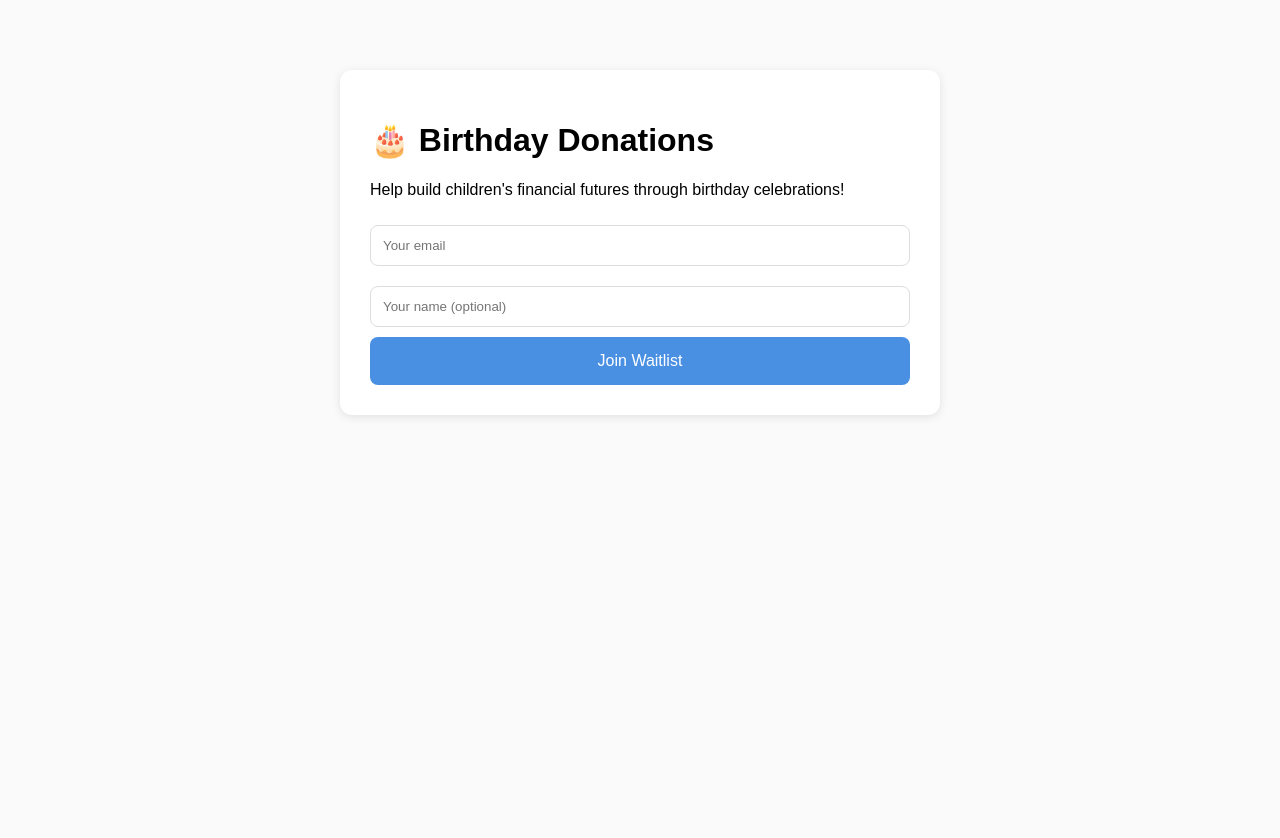
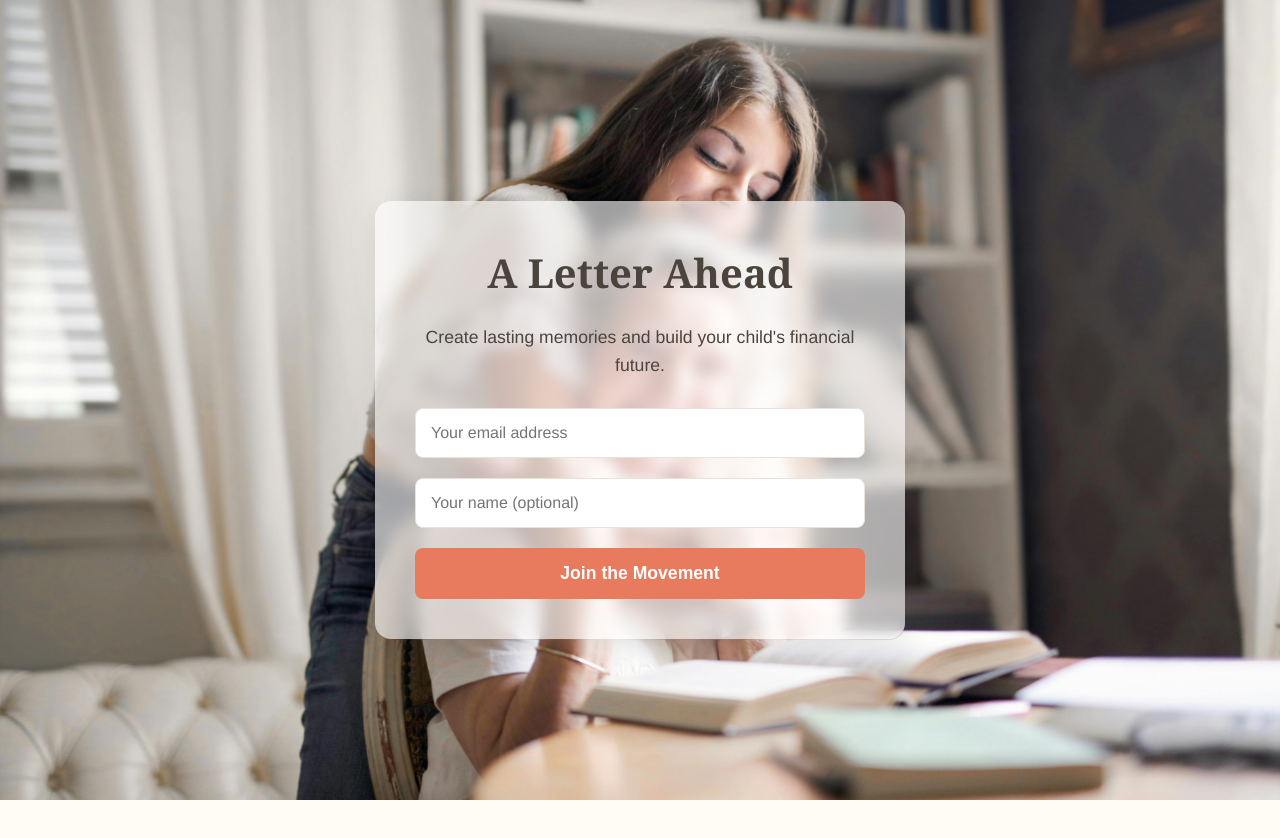
Before and after one commit to HaroldRobson/EncodeHackathonWebDev, a plain HTML site: page web/landing-page/index.html in a window 1280 px wide. Before the commit the page ends 800 px from the top, so only its background shows below. Drawn offline with Linux system fonts and the light colour scheme.

Commit message:
remade landing page

```diff
--- a/web/landing-page/index.html
+++ b/web/landing-page/index.html
@@ -3,79 +3,220 @@
 <head>
     <meta charset="UTF-8">
     <meta name="viewport" content="width=device-width, initial-scale=1.0">
-    <title>Birthday Donations - Join Waitlist</title>
+    <title>Birthday Donations - Join The Movement</title>
     <style>
+        :root {
+            --color-background: #FFFBF5;
+            --color-text: #4A443D;
+            --color-primary: #E87A5D;
+            --color-primary-hover: #D96C4E;
+            --color-accent: #F3B869;
+            --color-border: #EAE2D8;
+            --color-success: #70A9A1;
+            --color-error: #E56B6F;
+        }
+
         body {
-            font-family: Arial, sans-serif;
-            max-width: 600px;
-            margin: 50px auto;
+            font-family: 'Helvetica Neue', Helvetica, Arial, sans-serif;
+            background-color: var(--color-background);
+            color: var(--color-text);
+            margin: 0;
+            padding: 0;
+            line-height: 1.6;
+            overflow-x: hidden;
+        }
+
+        .background-carousel {
+            position: fixed;
+            top: 0;
+            left: 0;
+            width: 100%;
+            height: 100vh;
+            z-index: -2;
+            background-color: var(--color-background);
+        }
+
+        .background-carousel::after {
+            content: '';
+            position: absolute;
+            top: 0;
+            left: 0;
+            width: 100%;
+            height: 100%;
+            background: rgba(255, 251, 245, 0.6); /* Semi-transparent overlay */
+            z-index: -1;
+        }
+
+        .carousel-image {
+            position: absolute;
+            top: 0;
+            left: 0;
+            width: 100%;
+            height: 100%;
+            background-size: cover;
+            background-position: center;
+            opacity: 0;
+            animation: imageFade 36s linear infinite;
+        }
+
+        /* Stagger the animations */
+        .carousel-image:nth-child(1) { background-image: url('picture_1.jpg'); animation-delay: 0s; }
+        .carousel-image:nth-child(2) { background-image: url('picture_2.jpg'); animation-delay: 6s; }
+        .carousel-image:nth-child(3) { background-image: url('picture_3.jpg'); animation-delay: 12s; }
+        .carousel-image:nth-child(4) { background-image: url('picture_4.jpg'); animation-delay: 18s; }
+        .carousel-image:nth-child(5) { background-image: url('picture_5.jpg'); animation-delay: 24s; }
+        .carousel-image:nth-child(6) { background-image: url('picture_6.jpg'); animation-delay: 30s; }
+
+        @keyframes imageFade {
+            0% { opacity: 0; }
+            8% { opacity: 1; } /* Fade In */
+            17% { opacity: 1; } /* Hold */
+            25% { opacity: 0; } /* Fade Out */
+            100% { opacity: 0; }
+        }
+
+        .content-wrapper {
+            display: flex;
+            justify-content: center;
+            align-items: center;
+            min-height: 100vh;
             padding: 20px;
-            background: #fafafa;
         }
+
         .form-container {
-            background: white;
-            padding: 30px;
-            border-radius: 12px;
-            box-shadow: 0 2px 10px rgba(0,0,0,0.1);
+            background: rgba(255, 255, 255, 0.62); /* Subtle transparency */
+            -webkit-backdrop-filter: blur(8px); /* Frosted glass effect for Safari */
+            backdrop-filter: blur(8px); /* Frosted glass effect */
+            padding: 40px;
+            border-radius: 16px;
+            box-shadow: 0 8px 30px rgba(0,0,0,0.1);
+            width: 100%;
+            max-width: 450px;
+            text-align: center;
+            transition: all 0.3s ease;
         }
+
+        h1 {
+            font-family: Georgia, 'Times New Roman', Times, serif;
+            font-size: 2.5rem;
+            color: var(--color-text);
+            margin-top: 0;
+            margin-bottom: 15px;
+        }
+
+        p {
+            font-size: 1.1rem;
+            color: var(--color-text);
+            margin-bottom: 30px;
+        }
+
         input {
             width: 100%;
-            padding: 12px;
-            margin: 10px 0;
-            border: 1px solid #ddd;
+            padding: 15px;
+            margin-bottom: 20px;
+            border: 1px solid var(--color-border);
             border-radius: 8px;
             box-sizing: border-box;
+            font-size: 1rem;
+            font-family: 'Helvetica Neue', Helvetica, Arial, sans-serif;
+            transition: border-color 0.2s;
         }
-        button {
-            background: #4A90E2;
+
+        input:focus {
+            outline: none;
+            border-color: var(--color-primary);
+        }
+
+        button, .login-button {
+            background: var(--color-primary);
             color: white;
             padding: 15px 30px;
             border: none;
             border-radius: 8px;
             cursor: pointer;
             width: 100%;
-            font-size: 16px;
+            font-size: 1.1rem;
+            font-weight: bold;
+            text-decoration: none;
+            display: inline-block;
+            box-sizing: border-box;
+            transition: background-color 0.2s ease-in-out, transform 0.1s ease;
         }
-        button:hover {
-            background: #357abd;
+
+        button:hover, .login-button:hover {
+            background: var(--color-primary-hover);
         }
+
+        button:active {
+            transform: scale(0.98);
+        }
+
         .success {
-            color: #7ED321;
-            margin-top: 15px;
+            color: var(--color-text);
         }
-        .error {
-            color: #D0021B;
-            margin-top: 15px;
+        .success p {
+            font-size: 1.1rem;
+            margin-bottom: 20px;
+        }
+        .success .login-button {
+             background-color: var(--color-success);
+        }
+         .success .login-button:hover {
+             background-color: #5a9a91;
         }
     </style>
 </head>
 <body>
+
+    <div class="background-carousel">
+        <div class="carousel-image"></div>
+        <div class="carousel-image"></div>
+        <div class="carousel-image"></div>
+        <div class="carousel-image"></div>
+        <div class="carousel-image"></div>
+        <div class="carousel-image"></div>
+    </div>
+
+    <div class="content-wrapper">
         <div class="form-container">
-        <h1>🎂 Birthday Donations</h1>
-        <p>Help build children's financial futures through birthday celebrations!</p>
+            <h1>A Letter Ahead</h1>
+            <p>Create lasting memories and build your child's financial future.</p>
 
-        <!-- Hidden iframe for form submission -->
-        <iframe name="hidden-iframe" style="display:none;"></iframe>
+            <iframe name="hidden-iframe" id="hidden-iframe" style="display:none;"></iframe>
 
-        <!-- Updated form -->
             <form id="waitlist-form" action="https://script.google.com/macros/s/AKfycbzsAY_b4Hk-NKH1HLc6rM8klI1_mvlpAAtlZu9nxM4Y314fLJYGUBw7kHZQ7m2s8sVV2Q/exec" method="POST" target="hidden-iframe">
-            <input type="email" name="email" placeholder="Your email" required>
+                <input type="email" name="email" placeholder="Your email address" required>
                 <input type="text" name="name" placeholder="Your name (optional)">
-            <button type="submit">Join Waitlist</button>
+                <button type="submit">Join the Movement</button>
             </form>
 
             <div id="message"></div>
         </div>
+    </div>
 
-    <!-- Updated script -->
     <script>
         document.getElementById('waitlist-form').addEventListener('submit', function(e) {
-            // Let the form submit normally to the hidden iframe
-            // Show success message immediately
-            setTimeout(function() {
-                document.getElementById('message').innerHTML = '<div class="success">🎉 Thanks! You\'re on the waitlist!</div>';
-                document.getElementById('waitlist-form').reset();
-            }, 100);
+            const emailInput = e.target.querySelector('input[name="email"]');
+            if (!emailInput.value) return;
+
+            const userEmail = encodeURIComponent(emailInput.value);
+            const loginUrl = `/login-page?user_email=${userEmail}`;
+
+            // Give the form time to start submitting before we alter the DOM
+            setTimeout(() => {
+                const form = document.getElementById('waitlist-form');
+                const messageDiv = document.getElementById('message');
+
+                form.style.display = 'none';
+
+                messageDiv.innerHTML = `
+                    <div class="success">
+                        <p style="font-size: 1.5rem; font-weight: bold;">🎉 Thanks! You're on the waitlist!</p>
+                        <p>To continue to your dashboard, please click the button below.</p>
+                        <a href="${loginUrl}" class="login-button">Continue to Login</a>
+                    </div>
+                `;
+            }, 300);
         });
     </script>
 </body>
```
Lines whose indentation alone changed are shown as unchanged.
